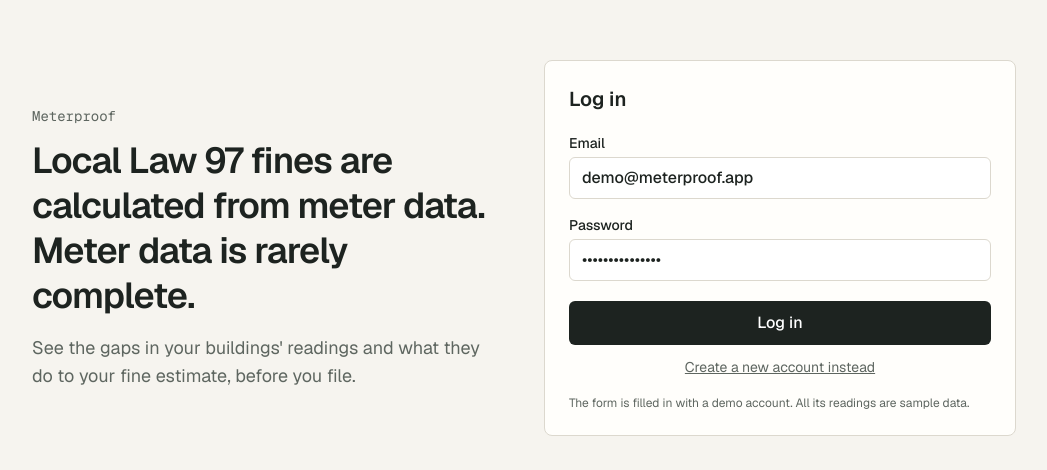
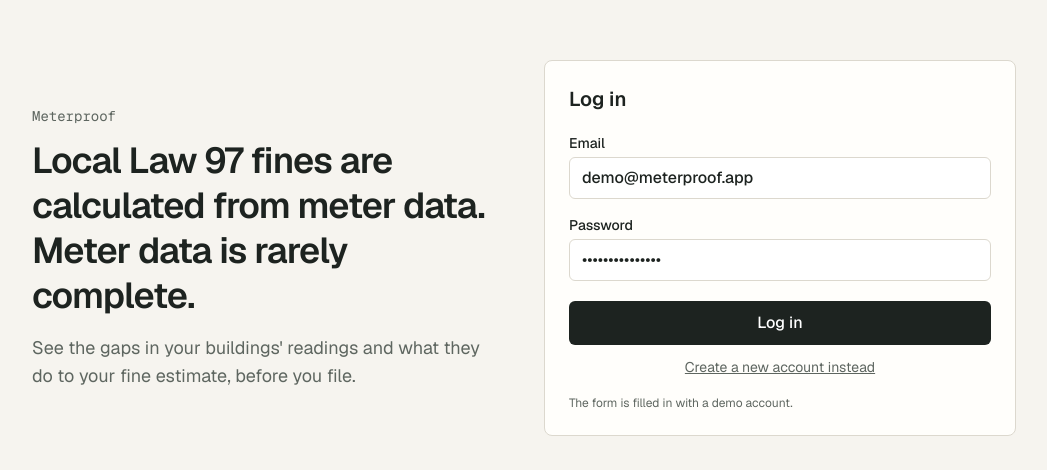
Before and after one commit to petrovvvic/supabase_hackathon, a Next.js app: page /login in a window 1280 px wide. Shown: the part 152-622 px from the top of the page, without its empty margins (116-1163 px from the left). Built offline with nearby package versions, Linux system fonts and the light colour scheme.

Commit message:
Remove sample data labels from the app

```diff
--- a/src/app/login/page.tsx
+++ b/src/app/login/page.tsx
@@ -68,7 +68,7 @@ export default function LoginPage() {
         >
           {mode === "in" ? "Create a new account instead" : "Back to log in"}
         </button>
-        <p className="mt-4 text-xs text-muted">The form is filled in with a demo account. All its readings are sample data.</p>
+        <p className="mt-4 text-xs text-muted">The form is filled in with a demo account.</p>
       </form>
     </main>
   );
```
Also changed, not shown: 1 other file (tests, documents, lock files or other folders).
